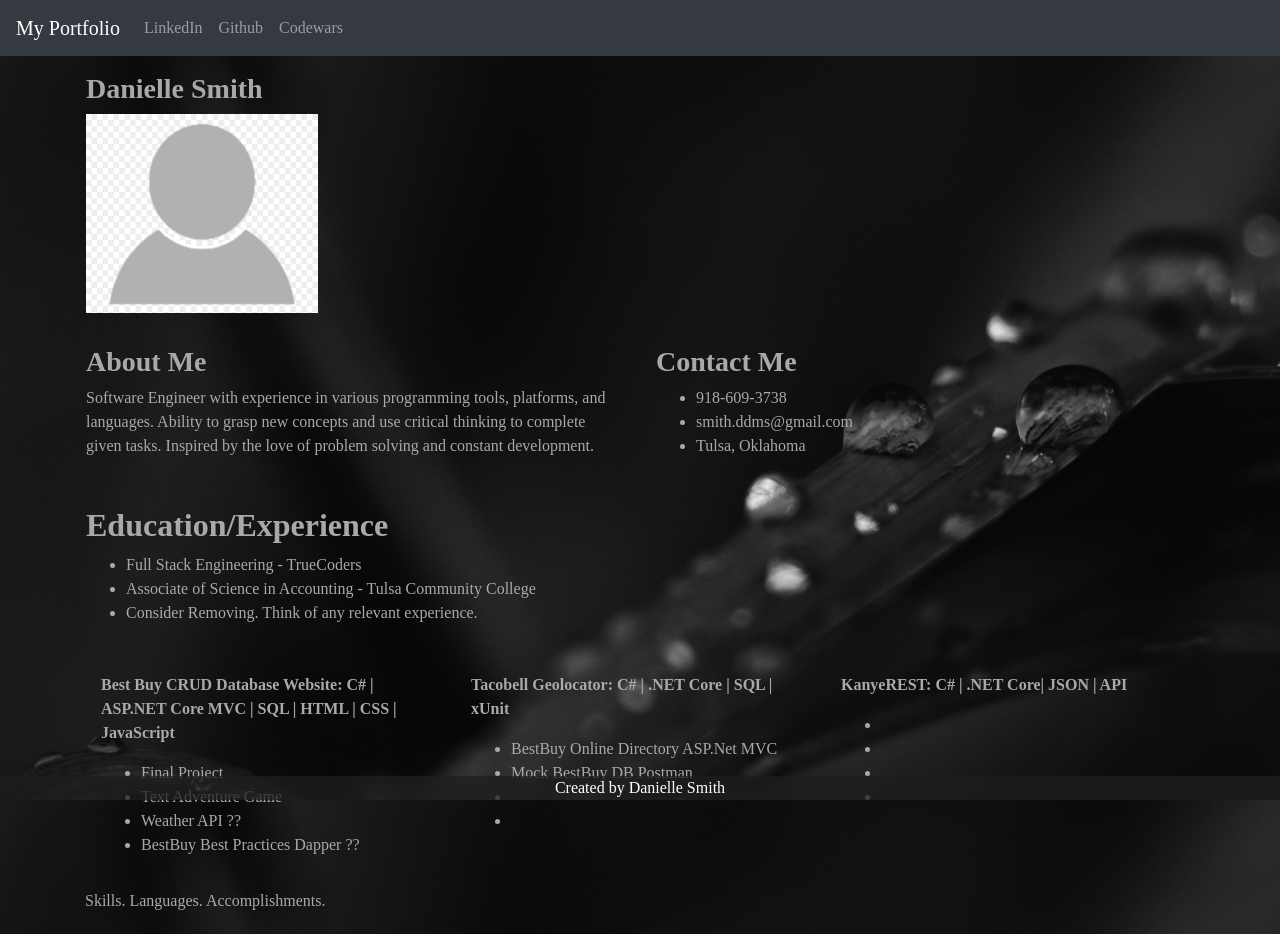
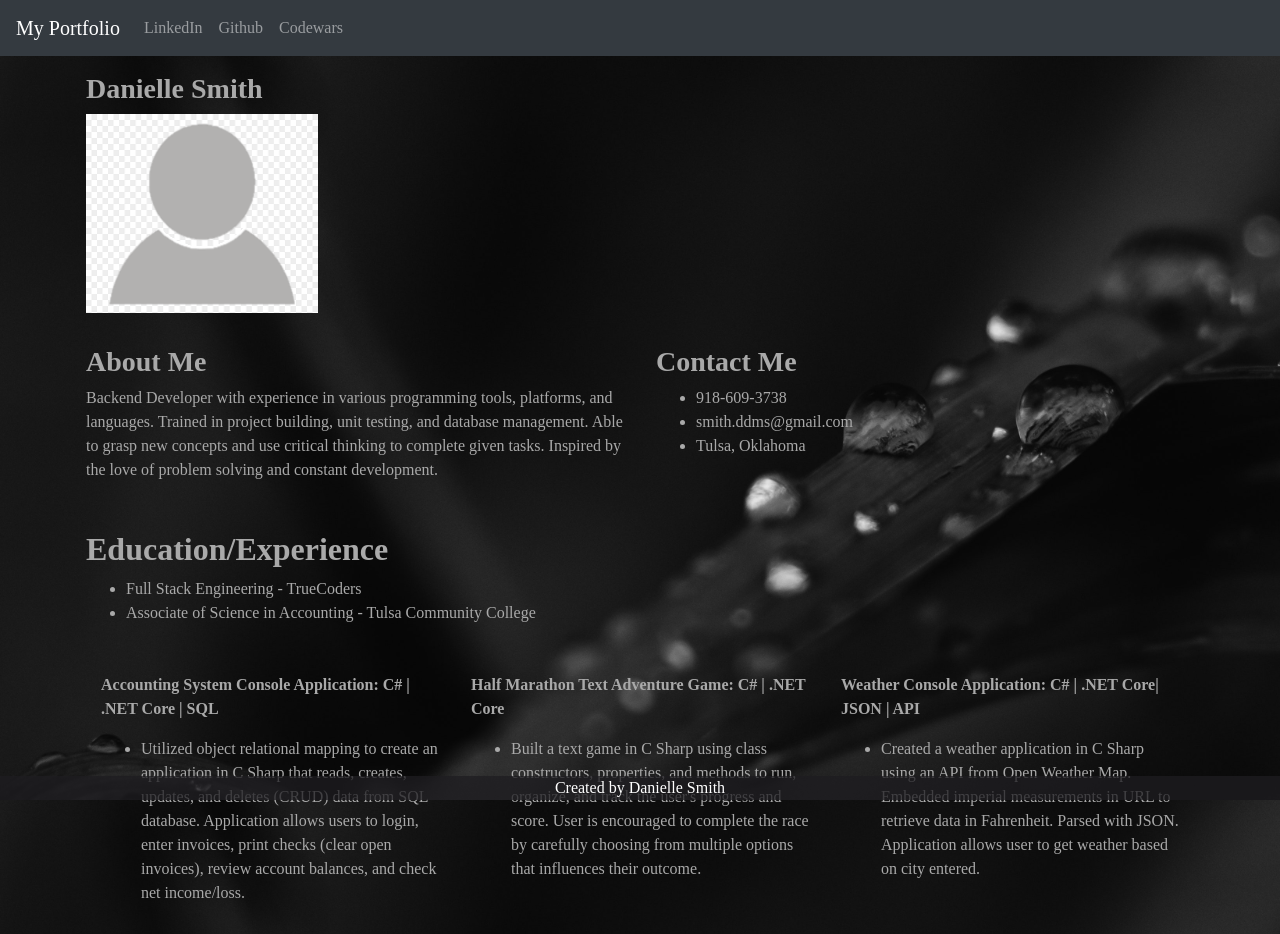
Before and after one commit to Smith-Danielle/HTML-CSS-Website, a plain HTML site: page index.html in a window 1280 px wide. Shown: the top 934 px of the page. Drawn offline with nearby package versions, Linux system fonts and the light colour scheme; a web font is replaced by a local one.

Commit message:
Updated Website

```diff
--- a/index.html
+++ b/index.html
@@ -15,7 +15,7 @@
 <body>
 
 	<nav class="navbar navbar-expand-sm bg-dark navbar-dark" data-spy="affix" data-offset-top="197">
-		<a class="navbar-brand" href="#">My Portfolio</a>
+		<a class="navbar-brand" style="color: white;">My Portfolio</a>
 		<ul class="navbar-nav">
 			<li class="nav-item">
 				<a class="nav-link" href="https://www.linkedin.com/in/danielle-smith-058ba9214/">LinkedIn</a>
@@ -40,8 +40,9 @@
 				<h3><b>About Me</b></h3>
 				<p>
 					<!-- TODO: type a brief summary of yourself here -->
-					Software Engineer with experience in various programming tools, platforms, and languages.
-					Ability to grasp new concepts and use critical thinking to complete given tasks.
+					Backend Developer with experience in various programming tools, platforms, and languages.
+					Trained in project building, unit testing, and database management.
+					Able to grasp new concepts and use critical thinking to complete given tasks.
 					Inspired by the love of problem solving and constant development.
 				</p>
 			</div>
@@ -76,9 +77,6 @@
 					<li>
 						Associate of Science in Accounting - Tulsa Community College
 					</li>
-					<li>
-						Consider Removing. Think of any relevant experience.
-					</li>
 				</ul>
 			</div>
 			<div class="col-sm-3">
@@ -88,57 +86,30 @@
 		<div class="container">
 			<div class="row">
 				<div class="col-sm-4">
-					<p><b>Best Buy CRUD Database Website: C# | ASP.NET Core MVC | SQL | HTML | CSS | JavaScript</b>
-					</p>
+					<p><b><a class = "title" href="https://github.com/Smith-Danielle/AccountingSystem">Accounting System Console Application: C# | .NET Core | SQL </a></b></p>
 					<ul>
 						<li>
-							Final Project
+							Utilized object relational mapping to create an application in C Sharp that reads, creates, updates, and deletes (CRUD) data from SQL database. Application allows users to login, enter invoices, print checks (clear open invoices), review account balances, and check net income/loss.
 						</li>
+
+					</ul>
+				</div>
+
+				<div class="col-sm-4">
+					<p><b><a class = "title" href="https://github.com/Smith-Danielle/TextAdventureGame">Half Marathon Text Adventure Game: C# | .NET Core </a></b></p>
+					<ul>
 						<li>
-							Text Adventure Game
-						</li>
-						<li>
-							Weather API ??
-						</li>
-						<li>
-							BestBuy Best Practices Dapper ??
+							Built a text game in C Sharp using class constructors, properties, and methods to run, organize, and track the user's progress and score. User is encouraged to complete the race by carefully choosing from multiple options that influences their outcome.
 						</li>
 					</ul>
 				</div>
 
 				<div class="col-sm-4">
-					<p><b>Tacobell Geolocator: C# | .NET Core | SQL | xUnit</b></p>
-					<ul>
-						<li>
-							BestBuy Online Directory ASP.Net MVC
-						</li>
-						<li>
-							Mock BestBuy DB Postman
-						</li>
-						<li>
-							<!-- TODO: Type a summary of your project here (it doesn't HAVE to be at least 4 list items)-->
-						</li>
-						<li>
-							<!-- TODO: Type a summary of your project here (it doesn't HAVE to be at least 4 list items)-->
-						</li>
-					</ul>
-				</div>
-
-				<div class="col-sm-4">
-					<p><b>KanyeREST: C# | .NET Core| JSON | API</b></p>
+					<p><b><a class = "title" href="https://github.com/Smith-Danielle/AccountingSystem">Weather Console Application: C# | .NET Core| JSON | API </a></b></p>
 
 					<ul>
 						<li>
-							<!-- TODO: Type a summary of your project here (it doesn't HAVE to be at least 4 list items)-->
-						</li>
-						<li>
-							<!-- TODO: Type a summary of your project here (it doesn't HAVE to be at least 4 list items)-->
-						</li>
-						<li>
-							<!-- TODO: Type a summary of your project here (it doesn't HAVE to be at least 4 list items)-->
-						</li>
-						<li>
-							<!-- TODO: Type a summary of your project here (it doesn't HAVE to be at least 4 list items)-->
+							Created a weather application in C Sharp using an API from Open Weather Map. Embedded imperial measurements in URL to retrieve data in Fahrenheit. Parsed with JSON. Application allows user to get weather based on city entered.
 						</li>
 					</ul>
 				</div>
@@ -148,7 +119,7 @@
 		<div class="container">
 			<div class="row">
 				<!-- Replace what's inside the <p> tag and add any extra information you think is relavent here. For example (awards, certifications, recommendations)-->
-				<p> Skills. Languages. Accomplishments.</p>
+				<p> <img src="https://img.icons8.com/metro/50/ffffff/cs.png"/> <img src="https://img.icons8.com/metro/50/ffffff/sql.png"/> <img src="https://img.icons8.com/metro/50/ffffff/html.png"/> <img src="https://img.icons8.com/metro/50/ffffff/css.png"/> <img src="https://img.icons8.com/metro/50/ffffff/asp.png"/> <img src="https://img.icons8.com/metro/50/ffffff/js.png"/></p>
 			</div>
 		</div>
 		<br>
--- a/style.css
+++ b/style.css
@@ -240,6 +240,12 @@ section{
   height: 225px;
 }
 
+.title {
+  color: darkgrey;
+}
+
+
+
 
 
 
```
